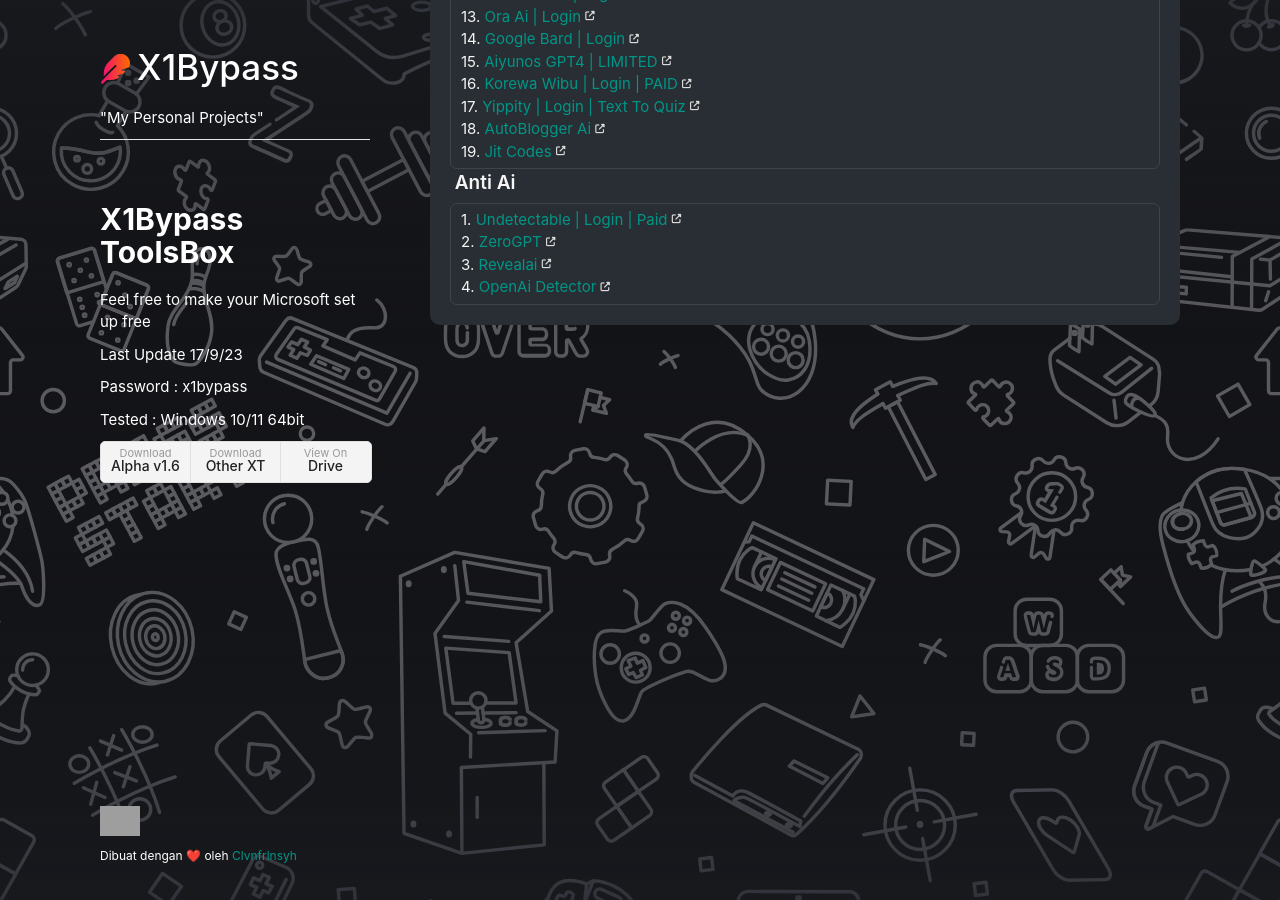
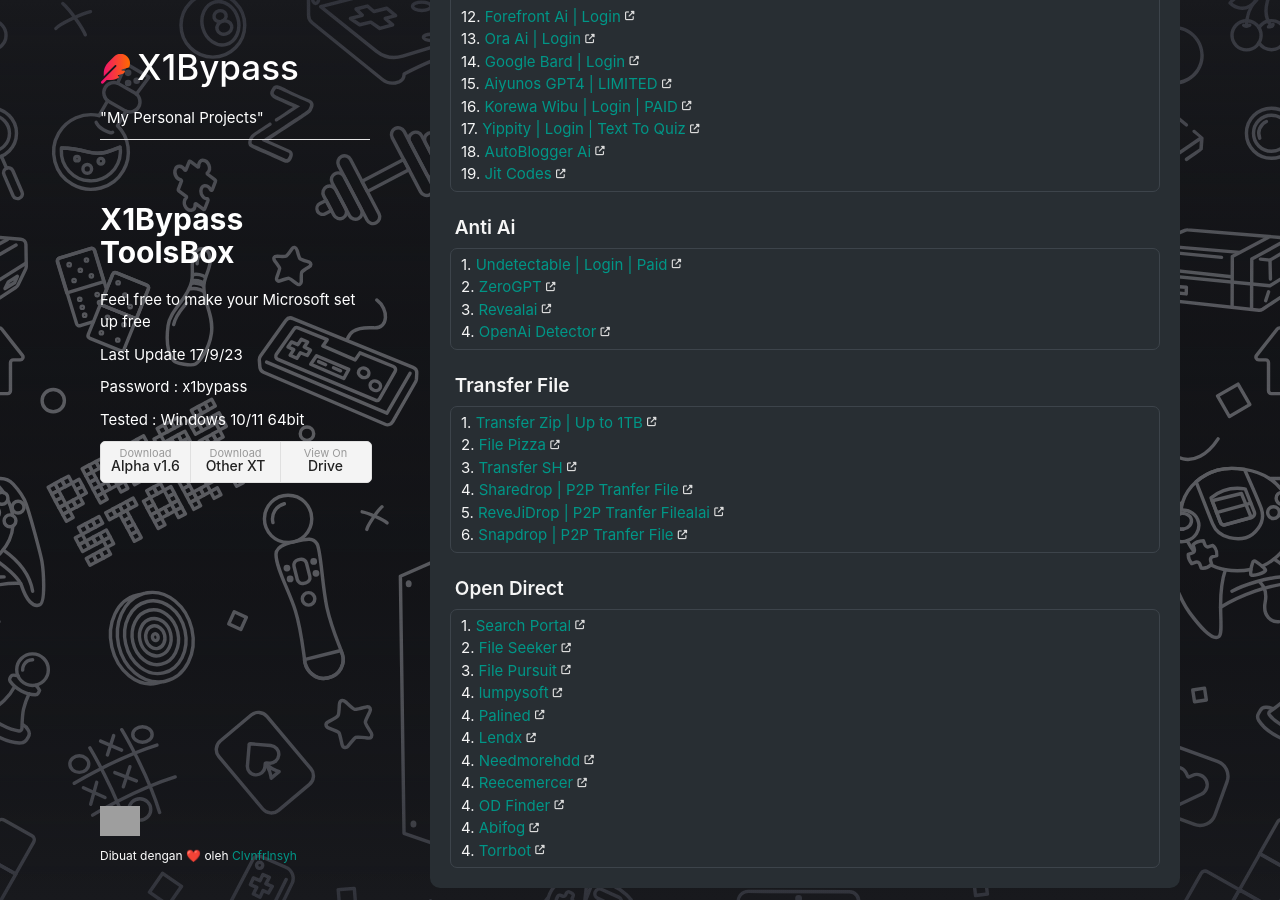
Before and after one commit to Unknown240/coba, a Jekyll site: the page built from index.html, in a window 1280 px wide and 900 px high, scrolled down 2486 px. Built offline with Jekyll 4.4.1, drawn with Linux system fonts in a browser that asks for light colours; grey boxes are pictures that could not be loaded.

Commit message:
Update index.html

```diff
--- a/index.html
+++ b/index.html
@@ -105,6 +105,7 @@
     16. <a href="{{ 'https://promptbase.com/' | relative_url }}">Prompt Base</a> <i class="fa-solid fa-up-right-from-square fa-2xs" style="color: #dcdcdc"></i><br>
     17. <a href="{{ 'https://snackprompt.com/' | relative_url }}">Snack Prompt</a> <i class="fa-solid fa-up-right-from-square fa-2xs" style="color: #dcdcdc"></i>
   </div>
+  <br>
   <div class="menu-title"><i class="fa-solid fa-command"></i> ChatGPT</div>
   <div class="boxlink">
     1. <a href="{{ 'https://chatgpt.btz.pm/' | relative_url }}">ChatGPT Next | Auth : Public</a> <i class="fa-solid fa-up-right-from-square fa-2xs" style="color: #dcdcdc"></i><br>
@@ -127,6 +128,7 @@
     18. <a href="{{ 'https://www.autoblogger.ai/' | relative_url }}">AutoBlogger Ai</a> <i class="fa-solid fa-up-right-from-square fa-2xs" style="color: #dcdcdc"></i><br>
     19. <a href="{{ 'https://jit.codes/' | relative_url }}">Jit Codes</a> <i class="fa-solid fa-up-right-from-square fa-2xs" style="color: #dcdcdc"></i>
   </div>
+  <br>
   <div class="menu-title"><i class="fa-solid fa-command"></i> Anti Ai</div>
   <div class="boxlink">
     1. <a href="{{ 'https://undetectable.ai/' | relative_url }}">Undetectable | Login | Paid</a> <i class="fa-solid fa-up-right-from-square fa-2xs" style="color: #dcdcdc"></i><br>
@@ -134,4 +136,29 @@
     3. <a href="{{ 'https://revealai.streamlit.app/' | relative_url }}">Revealai</a> <i class="fa-solid fa-up-right-from-square fa-2xs" style="color: #dcdcdc"></i><br>
     4. <a href="{{ 'https://openai-openai-detector--f4d78.hf.space/' | relative_url }}">OpenAi Detector</a> <i class="fa-solid fa-up-right-from-square fa-2xs" style="color: #dcdcdc"></i>
   </div>
+    <br>
+  <div class="menu-title"><i class="fa-solid fa-command"></i> Transfer File</div>
+  <div class="boxlink">
+    1. <a href="{{ 'https://transfer.zip/' | relative_url }}">Transfer Zip | Up to 1TB</a> <i class="fa-solid fa-up-right-from-square fa-2xs" style="color: #dcdcdc"></i><br>
+    2. <a href="{{ 'https://file.pizza/' | relative_url }}">File Pizza</a> <i class="fa-solid fa-up-right-from-square fa-2xs" style="color: #dcdcdc"></i><br>
+    3. <a href="{{ 'https://transfer.sh/' | relative_url }}">Transfer SH</a> <i class="fa-solid fa-up-right-from-square fa-2xs" style="color: #dcdcdc"></i><br>
+    4. <a href="{{ 'https://www.sharedrop.io/' | relative_url }}">Sharedrop | P2P Tranfer File</a> <i class="fa-solid fa-up-right-from-square fa-2xs" style="color: #dcdcdc"></i><br>
+    5. <a href="{{ 'https://jidrop.com/' | relative_url }}">ReveJiDrop | P2P Tranfer Filealai</a> <i class="fa-solid fa-up-right-from-square fa-2xs" style="color: #dcdcdc"></i><br>
+    6. <a href="{{ 'https://snapdrop.net/' | relative_url }}">Snapdrop | P2P Tranfer File</a> <i class="fa-solid fa-up-right-from-square fa-2xs" style="color: #dcdcdc"></i>
+  </div>
+    <br>
+  <div class="menu-title"><i class="fa-solid fa-command"></i> Open Direct</div>
+  <div class="boxlink">
+    1. <a href="{{ 'https://www.eyeofjustice.com/od/' | relative_url }}">Search Portal</a> <i class="fa-solid fa-up-right-from-square fa-2xs" style="color: #dcdcdc"></i><br>
+    2. <a href="{{ 'https://file-extension.net/seeker/' | relative_url }}">File Seeker</a> <i class="fa-solid fa-up-right-from-square fa-2xs" style="color: #dcdcdc"></i><br>
+    3. <a href="{{ 'https://filepursuit.com/' | relative_url }}">File Pursuit</a> <i class="fa-solid fa-up-right-from-square fa-2xs" style="color: #dcdcdc"></i><br>
+    4. <a href="{{ 'https://lumpysoft.com/' | relative_url }}">lumpysoft</a> <i class="fa-solid fa-up-right-from-square fa-2xs" style="color: #dcdcdc"></i><br>
+    4. <a href="{{ 'http://palined.com/search/' | relative_url }}">Palined</a> <i class="fa-solid fa-up-right-from-square fa-2xs" style="color: #dcdcdc"></i><br>
+    4. <a href="{{ 'http://lendx.org/' | relative_url }}">Lendx</a> <i class="fa-solid fa-up-right-from-square fa-2xs" style="color: #dcdcdc"></i><br>
+    4. <a href="{{ 'https://doyou.needmorehdd.space/' | relative_url }}">Needmorehdd</a> <i class="fa-solid fa-up-right-from-square fa-2xs" style="color: #dcdcdc"></i><br>
+    4. <a href="{{ 'https://open-directories.reecemercer.dev/' | relative_url }}">Reecemercer</a> <i class="fa-solid fa-up-right-from-square fa-2xs" style="color: #dcdcdc"></i><br>
+    4. <a href="{{ 'https://odfinder.github.io/' | relative_url }}">OD Finder</a> <i class="fa-solid fa-up-right-from-square fa-2xs" style="color: #dcdcdc"></i><br>
+    4. <a href="{{ 'https://opendirsearch.abifog.com/' | relative_url }}">Abifog</a> <i class="fa-solid fa-up-right-from-square fa-2xs" style="color: #dcdcdc"></i><br>
+    4. <a href="{{ 'http://torrbot.com/' | relative_url }}">Torrbot</a> <i class="fa-solid fa-up-right-from-square fa-2xs" style="color: #dcdcdc"></i>
+  </div>
 </div>
```
